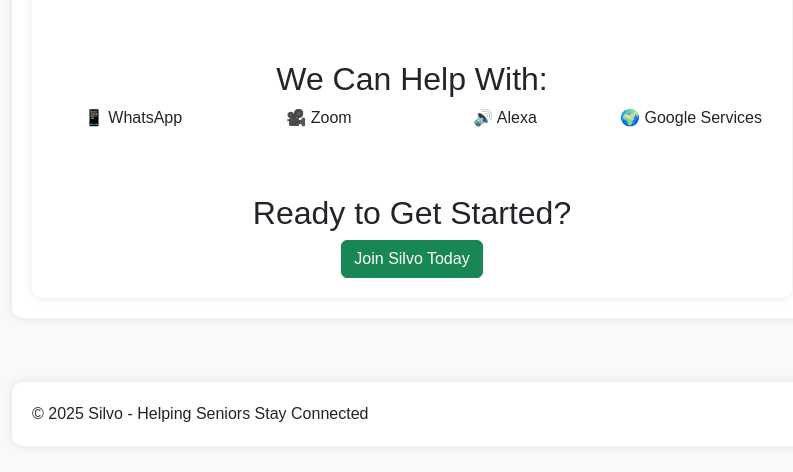
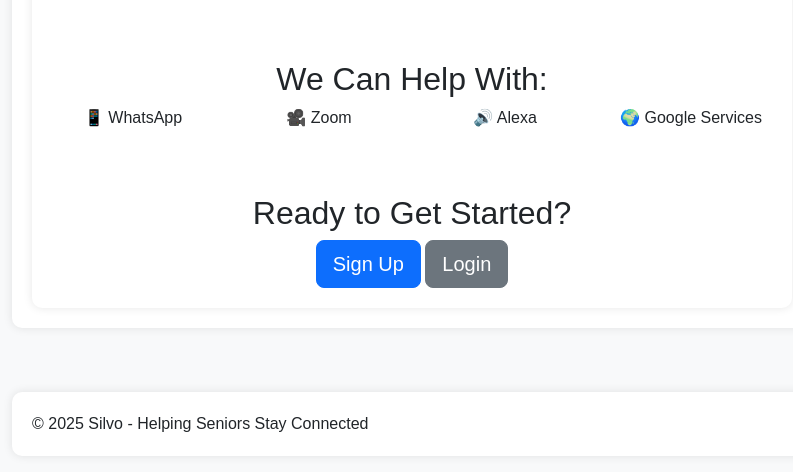
Before and after one commit to shantaisat/silvol, a Django app: page /users/ in a window 1280 px wide. Shown: the part 768-1240 px from the top of the page, without its empty margins (228-1021 px from the left). Before the commit the page ends 1190 px from the top, so only its background shows below. Run offline with Django 4.2, Linux system fonts and the light colour scheme.

Commit message:
created customised views dependant on user typed logged in

```diff
--- a/templates/index.html
+++ b/templates/index.html
@@ -13,14 +13,19 @@
             <h3 class="mt-4">Hello, {{ user.username }}!</h3>
             <p>Explore available appointments or manage your profile.</p>
             <a href="{% url 'profile' %}" class="btn btn-primary btn-lg">Go to Your Profile</a>
-            <a href="{% url 'appointment_list' %}" class="btn btn-success btn-lg">View Appointments</a>
+
+            {% if user.userprofile.user_type == "volunteer" %}
+                <a href="{% url 'set_availability' %}" class="btn btn-success btn-lg">Set Availability</a>
+            {% elif user.userprofile.user_type == "referral" %}
+                <a href="{% url 'volunteer_list' %}" class="btn btn-success btn-lg">Meet The Volunteers</a>
+            {% endif %}
         {% else %}
             <a href="{% url 'account_signup' %}" class="btn btn-primary btn-lg">Sign Up</a>
             <a href="{% url 'account_login' %}" class="btn btn-secondary btn-lg">Login</a>
         {% endif %}
     </div>
 
-    <!-- About Silvo -->
+    <!-- About Silvol -->
     <div class="row mt-5">
         <div class="col-md-6">
             <h2>How Silvol Works</h2>
@@ -46,11 +51,19 @@
     <!-- Call to Action -->
     <div class="mt-5">
         <h2>Ready to Get Started?</h2>
-        {% if not user.is_authenticated %}
-            <a href="{% url 'account_signup' %}" class="btn btn-success">Join Silvo Today</a>
-        {% else %}
-            <a href="{% url 'profile' %}" class="btn btn-primary">Go to Your Profile</a>
-        {% endif %}
+        {% if user.is_authenticated %}
+    <h3 class="mt-4">Hello, {{ user.username }}!</h3>
+    <p>Explore available appointments or manage your profile.</p>
+
+    {% if user.userprofile.user_type == "volunteer" %}
+        <a href="{% url 'profile' %}" class="btn btn-primary btn-lg">Go to Your Profile</a>
+    {% elif user.userprofile.user_type == "referral" %}
+        <a href="{% url 'volunteer_list' %}" class="btn btn-success btn-lg">Meet The Volunteers</a>
+    {% endif %}
+{% else %}
+    <a href="{% url 'account_signup' %}" class="btn btn-primary btn-lg">Sign Up</a>
+    <a href="{% url 'account_login' %}" class="btn btn-secondary btn-lg">Login</a>
+{% endif %}
     </div>
 </div>
 {% endblock %}
```
